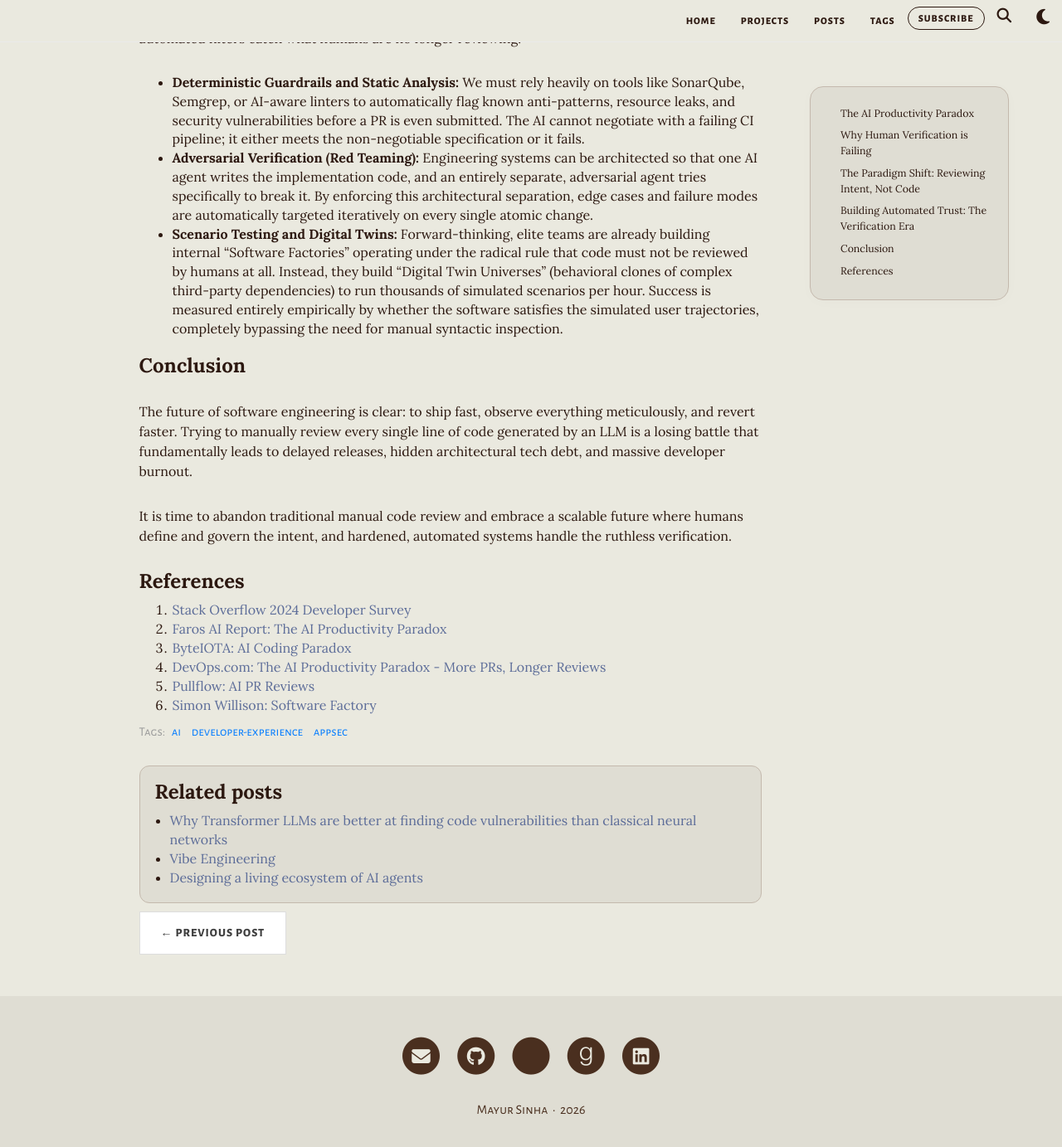
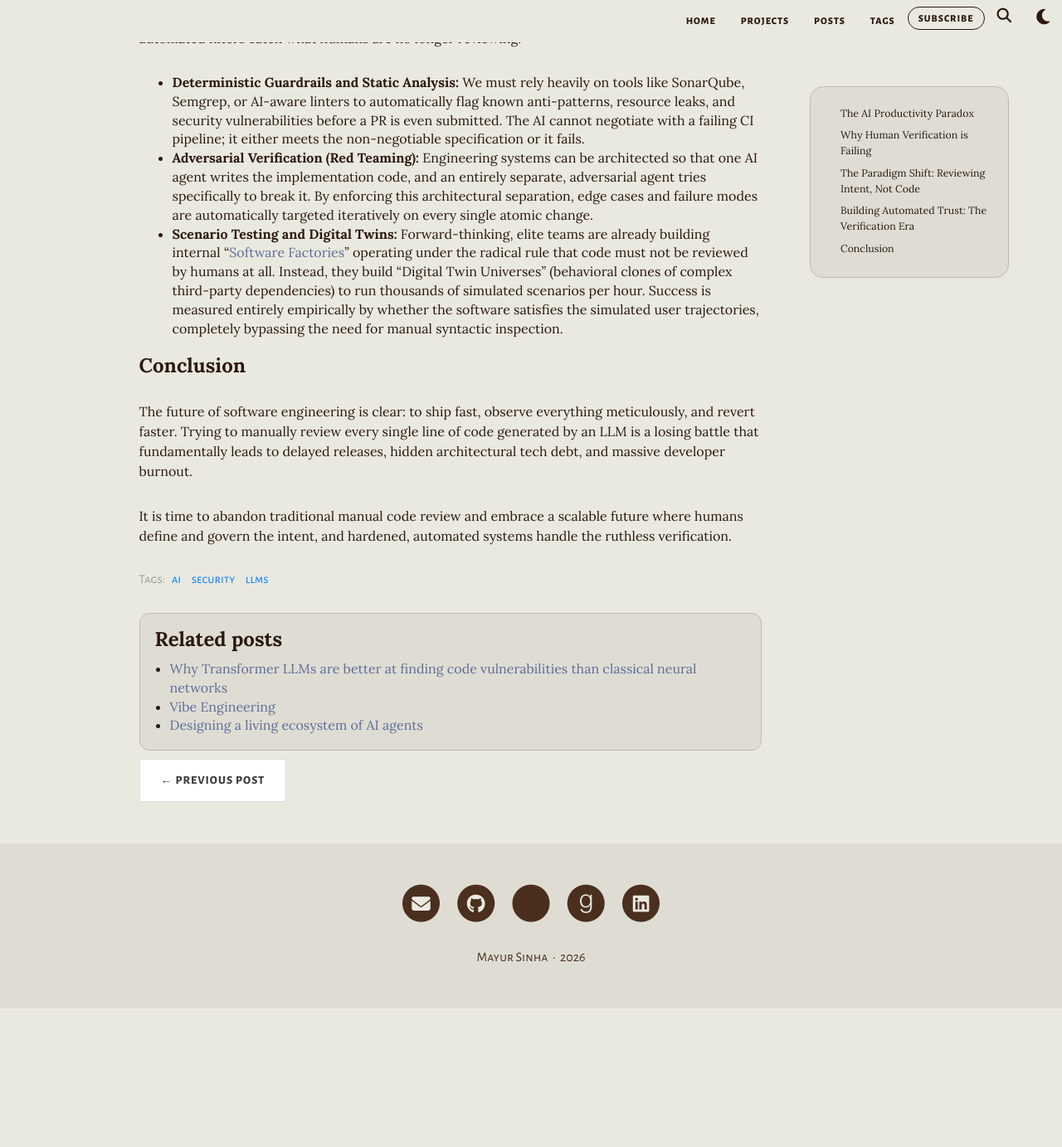
Before and after one commit to themayursinha/blog, a Jekyll site: the page built from _posts/2026-03-02-manual-code-review-is-unsustainable.md, in a window 1280 px wide and 1400 px high, scrolled down 2049 px. Shown: the top 1383 px of the window at 83% size. Built offline with Jekyll 4.4.1, drawn with Linux system fonts in a browser that asks for light colours; after the commit the page ends 3265 px from its top, so only the background shows below that.

Commit message:
fixing tags

```diff
--- a/_posts/2026-03-02-manual-code-review-is-unsustainable.md
+++ b/_posts/2026-03-02-manual-code-review-is-unsustainable.md
@@ -2,7 +2,7 @@
 layout: post
 title: Traditional manual code review is no longer sustainable
 categories: [software-engineering]
-tags: [ai, developer-experience, appsec]
+tags: [ai, security, llms]
 description: Code review is a historical approval gate that simply no longer matches the shape of modern work. Here is why we need to pivot.
 share-img: /img/circuit.png
 ---
@@ -47,19 +47,10 @@ As we deliberately move away from manual line-by-line reviews, we must build sys
 
 - **Deterministic Guardrails and Static Analysis:** We must rely heavily on tools like SonarQube, Semgrep, or AI-aware linters to automatically flag known anti-patterns, resource leaks, and security vulnerabilities before a PR is even submitted. The AI cannot negotiate with a failing CI pipeline; it either meets the non-negotiable specification or it fails.
 - **Adversarial Verification (Red Teaming):** Engineering systems can be architected so that one AI agent writes the implementation code, and an entirely separate, adversarial agent tries specifically to break it. By enforcing this architectural separation, edge cases and failure modes are automatically targeted iteratively on every single atomic change.
-- **Scenario Testing and Digital Twins:** Forward-thinking, elite teams are already building internal "Software Factories" operating under the radical rule that code must not be reviewed by humans at all. Instead, they build "Digital Twin Universes" (behavioral clones of complex third-party dependencies) to run thousands of simulated scenarios per hour. Success is measured entirely empirically by whether the software satisfies the simulated user trajectories, completely bypassing the need for manual syntactic inspection.
+- **Scenario Testing and Digital Twins:** Forward-thinking, elite teams are already building internal "[Software Factories](https://simonwillison.net/2026/Feb/7/software-factory/)" operating under the radical rule that code must not be reviewed by humans at all. Instead, they build "Digital Twin Universes" (behavioral clones of complex third-party dependencies) to run thousands of simulated scenarios per hour. Success is measured entirely empirically by whether the software satisfies the simulated user trajectories, completely bypassing the need for manual syntactic inspection.
 
 ### Conclusion
 
 The future of software engineering is clear: to ship fast, observe everything meticulously, and revert faster. Trying to manually review every single line of code generated by an LLM is a losing battle that fundamentally leads to delayed releases, hidden architectural tech debt, and massive developer burnout.
 
 It is time to abandon traditional manual code review and embrace a scalable future where humans define and govern the intent, and hardened, automated systems handle the ruthless verification.
-
-### References
-
-1. [Stack Overflow 2024 Developer Survey](https://survey.stackoverflow.co/2024/ai/)
-2. [Faros AI Report: The AI Productivity Paradox](https://faros.ai/blog/the-ai-productivity-paradox-dora-report)
-3. [ByteIOTA: AI Coding Paradox](https://medium.com/@byteiota/ai-coding-paradox-why-faster-isnt-always-better-01f22e707e78)
-4. [DevOps.com: The AI Productivity Paradox - More PRs, Longer Reviews](https://devops.com/the-ai-productivity-paradox-more-prs-longer-reviews/)
-5. [Pullflow: AI PR Reviews](https://pullflow.com/blog/ai-pr-reviews)
-6. [Simon Willison: Software Factory](https://simonwillison.net/2026/Feb/7/software-factory/)
```
